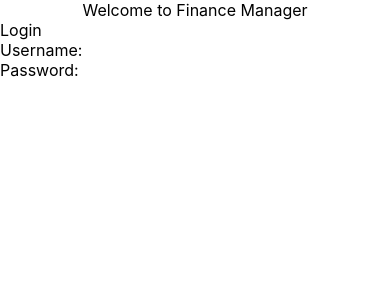
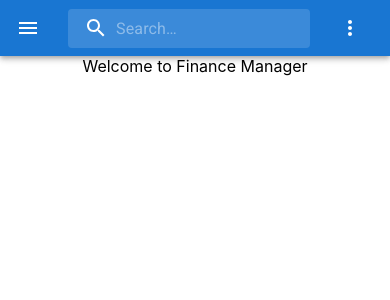
Before and after one commit to Abaid77/Finance_Manager, a React (Create React App) app in the folder frontend/: page / in a window 390 px wide. Shown: the top 300 px of the page. Built offline with nearby package versions, Linux system fonts and the light colour scheme.

Commit message:
add app bar

```diff
--- a/frontend/src/App.js
+++ b/frontend/src/App.js
@@ -1,12 +1,11 @@
 import "./App.css";
+import AppBar from "./components/AppBar";
 
 function App() {
   return (
     <>
+      <AppBar />
       <div className="App">Welcome to Finance Manager</div>
-      <div>Login</div>
-      <div>Username:</div>
-      <div>Password:</div>
     </>
   );
 }
--- /dev/null
+++ b/frontend/src/components/AppBar.js
@@ -0,0 +1,222 @@
+import * as React from "react";
+import { styled, alpha } from "@mui/material/styles";
+import AppBar from "@mui/material/AppBar";
+import Box from "@mui/material/Box";
+import Toolbar from "@mui/material/Toolbar";
+import IconButton from "@mui/material/IconButton";
+import Typography from "@mui/material/Typography";
+import InputBase from "@mui/material/InputBase";
+import Badge from "@mui/material/Badge";
+import MenuItem from "@mui/material/MenuItem";
+import Menu from "@mui/material/Menu";
+import MenuIcon from "@mui/icons-material/Menu";
+import SearchIcon from "@mui/icons-material/Search";
+import AccountCircle from "@mui/icons-material/AccountCircle";
+import MailIcon from "@mui/icons-material/Mail";
+import NotificationsIcon from "@mui/icons-material/Notifications";
+import MoreIcon from "@mui/icons-material/MoreVert";
+import AddIcon from "@mui/icons-material/Add";
+
+const Search = styled("div")(({ theme }) => ({
+  position: "relative",
+  borderRadius: theme.shape.borderRadius,
+  backgroundColor: alpha(theme.palette.common.white, 0.15),
+  "&:hover": {
+    backgroundColor: alpha(theme.palette.common.white, 0.25),
+  },
+  marginRight: theme.spacing(2),
+  marginLeft: 0,
+  width: "100%",
+  [theme.breakpoints.up("sm")]: {
+    marginLeft: theme.spacing(3),
+    width: "auto",
+  },
+}));
+
+const SearchIconWrapper = styled("div")(({ theme }) => ({
+  padding: theme.spacing(0, 2),
+  height: "100%",
+  position: "absolute",
+  pointerEvents: "none",
+  display: "flex",
+  alignItems: "center",
+  justifyContent: "center",
+}));
+
+const StyledInputBase = styled(InputBase)(({ theme }) => ({
+  color: "inherit",
+  "& .MuiInputBase-input": {
+    padding: theme.spacing(1, 1, 1, 0),
+    // vertical padding + font size from searchIcon
+    paddingLeft: `calc(1em + ${theme.spacing(4)})`,
+    transition: theme.transitions.create("width"),
+    width: "100%",
+    [theme.breakpoints.up("md")]: {
+      width: "20ch",
+    },
+  },
+}));
+
+export default function AppBarSearch() {
+  const [anchorEl, setAnchorEl] = React.useState(null);
+  const [mobileMoreAnchorEl, setMobileMoreAnchorEl] = React.useState(null);
+
+  const isMenuOpen = Boolean(anchorEl);
+  const isMobileMenuOpen = Boolean(mobileMoreAnchorEl);
+
+  const handleProfileMenuOpen = (event) => {
+    setAnchorEl(event.currentTarget);
+  };
+
+  const handleMobileMenuClose = () => {
+    setMobileMoreAnchorEl(null);
+  };
+
+  const handleMenuClose = () => {
+    setAnchorEl(null);
+    handleMobileMenuClose();
+  };
+
+  const handleMobileMenuOpen = (event) => {
+    setMobileMoreAnchorEl(event.currentTarget);
+  };
+
+  const menuId = "primary-search-account-menu";
+  const renderMenu = (
+    <Menu
+      anchorEl={anchorEl}
+      anchorOrigin={{
+        vertical: "top",
+        horizontal: "right",
+      }}
+      id={menuId}
+      keepMounted
+      transformOrigin={{
+        vertical: "top",
+        horizontal: "right",
+      }}
+      open={isMenuOpen}
+      onClose={handleMenuClose}
+    >
+      <MenuItem onClick={handleMenuClose}>Profile</MenuItem>
+      <MenuItem onClick={handleMenuClose}>My account</MenuItem>
+    </Menu>
+  );
+
+  const mobileMenuId = "primary-search-account-menu-mobile";
+  const renderMobileMenu = (
+    <Menu
+      anchorEl={mobileMoreAnchorEl}
+      anchorOrigin={{
+        vertical: "top",
+        horizontal: "right",
+      }}
+      id={mobileMenuId}
+      keepMounted
+      transformOrigin={{
+        vertical: "top",
+        horizontal: "right",
+      }}
+      open={isMobileMenuOpen}
+      onClose={handleMobileMenuClose}
+    >
+      <MenuItem>
+        <IconButton size="large" aria-label="show 4 new mails" color="inherit">
+          <AddIcon />
+        </IconButton>
+        <p>Create Pitch</p>
+      </MenuItem>
+      <MenuItem>
+        <IconButton
+          size="large"
+          aria-label="show 17 new notifications"
+          color="inherit"
+        >
+          <Badge badgeContent={17} color="error">
+            <NotificationsIcon />
+          </Badge>
+        </IconButton>
+        <p>Notifications</p>
+      </MenuItem>
+      <MenuItem onClick={handleProfileMenuOpen}>
+        <IconButton
+          size="large"
+          aria-label="account of current user"
+          aria-controls="primary-search-account-menu"
+          aria-haspopup="true"
+          color="inherit"
+        >
+          <AccountCircle />
+        </IconButton>
+        <p>Profile</p>
+      </MenuItem>
+    </Menu>
+  );
+
+  return (
+    <Box sx={{ flexGrow: 1 }}>
+      <AppBar position="static">
+        <Toolbar>
+          <IconButton
+            size="large"
+            edge="start"
+            color="inherit"
+            aria-label="open drawer"
+            sx={{ mr: 2 }}
+          >
+            <MenuIcon />
+          </IconButton>
+          <Typography
+            variant="h6"
+            noWrap
+            component="div"
+            sx={{ display: { xs: "none", sm: "block" } }}
+          >
+            Finance Manager
+          </Typography>
+          <Search>
+            <SearchIconWrapper>
+              <SearchIcon />
+            </SearchIconWrapper>
+            <StyledInputBase
+              placeholder="Search…"
+              inputProps={{ "aria-label": "search" }}
+            />
+          </Search>
+          <Box sx={{ flexGrow: 1 }} />
+          <Box sx={{ display: { xs: "none", md: "flex" } }}>
+            <IconButton size="large" color="inherit">
+              <AddIcon />
+            </IconButton>
+
+            <IconButton
+              size="large"
+              edge="end"
+              aria-label="account of current user"
+              aria-controls={menuId}
+              aria-haspopup="true"
+              onClick={handleProfileMenuOpen}
+              color="inherit"
+            >
+              <AccountCircle />
+            </IconButton>
+          </Box>
+          <Box sx={{ display: { xs: "flex", md: "none" } }}>
+            <IconButton
+              size="large"
+              aria-label="show more"
+              aria-controls={mobileMenuId}
+              aria-haspopup="true"
+              onClick={handleMobileMenuOpen}
+              color="inherit"
+            >
+              <MoreIcon />
+            </IconButton>
+          </Box>
+        </Toolbar>
+      </AppBar>
+      {renderMobileMenu}
+      {renderMenu}
+    </Box>
+  );
+}
```
